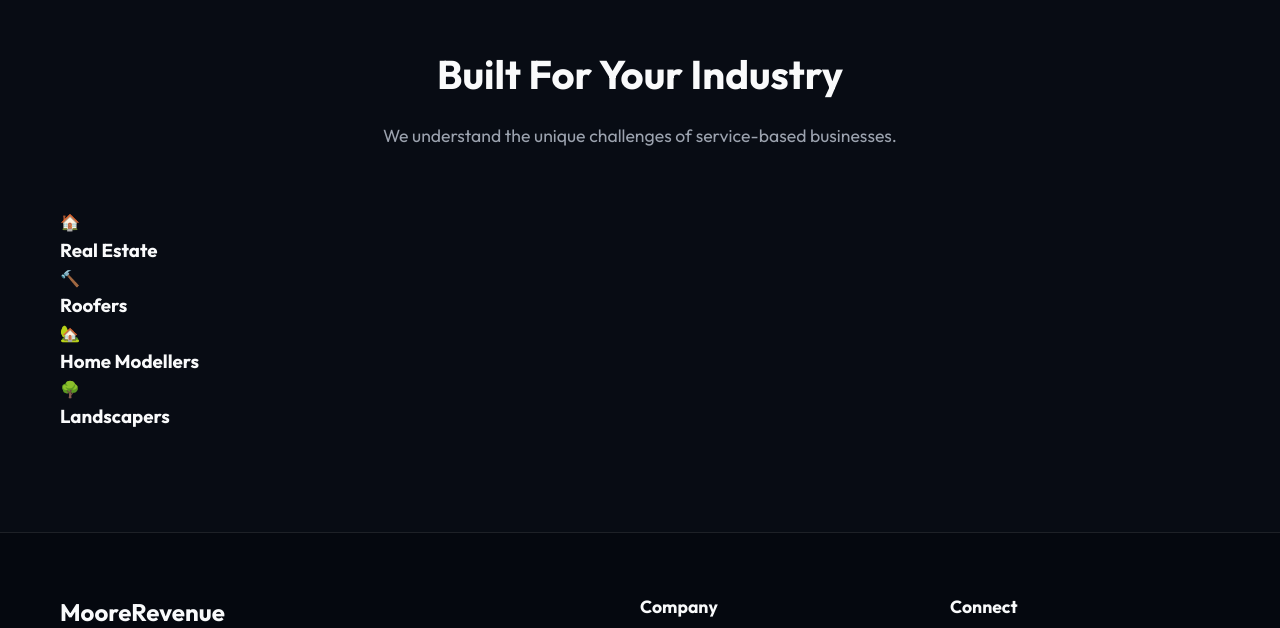
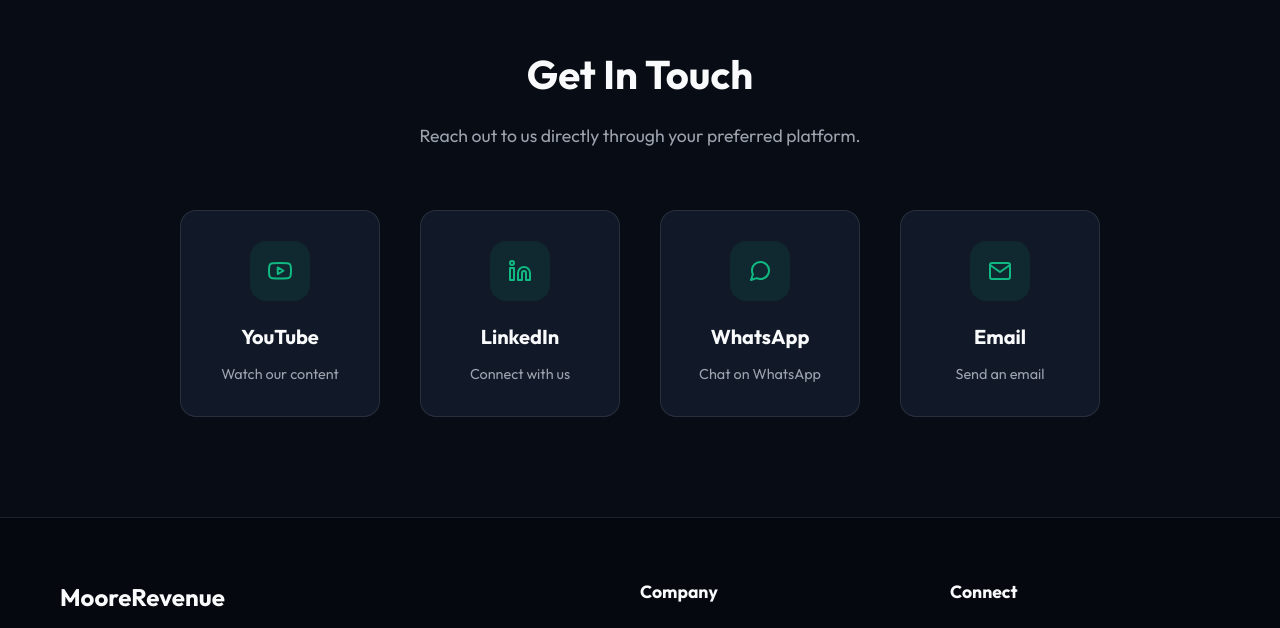
Before and after one commit to keenship1291/moorerevenue, a plain HTML site: page index.html in a window 1280 px wide. Shown: the part 2172-2800 px from the top of the page. Drawn offline with nearby package versions, Linux system fonts and the light colour scheme.

Commit message:
Update index.html

```diff
--- a/index.html
+++ b/index.html
@@ -31,14 +31,13 @@
     <header class="header">
         <div class="container header-container">
             <a href="#" class="logo">
-                <img src="assets/logo.png" alt="MooreRevenue Logo" class="logo-img">
                 <span>MooreRevenue</span>
             </a>
             <nav class="nav">
                 <ul class="nav-list">
                     <li><a href="#services" class="nav-link">Solutions</a></li>
                     <li><a href="voices.html" class="nav-link">Voices</a></li>
-                    <li><a href="#industries" class="nav-link">Industries</a></li>
+                    <li><a href="#contact" class="nav-link">Contact</a></li>
                     <li><a href="#process" class="nav-link">Process</a></li>
                     <li><a href="https://alvo.chat/6UHF" class="btn btn-primary">Contact Us</a></li>
                 </ul>
@@ -187,30 +186,69 @@
             </div>
         </section>
 
-        <!-- Industries Section -->
-        <section class="section bg-darker" id="industries">
+        <!-- Contact Section -->
+        <section class="section bg-darker" id="contact">
             <div class="container">
                 <div class="section-header text-center">
-                    <h2 class="section-title">Built For Your Industry</h2>
-                    <p class="section-subtitle">We understand the unique challenges of service-based businesses.</p>
+                    <h2 class="section-title">Get In Touch</h2>
+                    <p class="section-subtitle">Reach out to us directly through your preferred platform.</p>
                 </div>
-                <div class="industries-grid">
-                    <div class="industry-item">
-                        <span class="industry-icon">🏠</span>
-                        <h3>Real Estate</h3>
-                    </div>
-                    <div class="industry-item">
-                        <span class="industry-icon">🔨</span>
-                        <h3>Roofers</h3>
-                    </div>
-                    <div class="industry-item">
-                        <span class="industry-icon">🏡</span>
-                        <h3>Home Modellers</h3>
-                    </div>
-                    <div class="industry-item">
-                        <span class="industry-icon">🌳</span>
-                        <h3>Landscapers</h3>
-                    </div>
+                <div class="contact-grid">
+                    <a href="https://youtube.com/@preparemytech" target="_blank" class="contact-card">
+                        <div class="contact-icon">
+                            <svg xmlns="http://www.w3.org/2000/svg" width="24" height="24" viewBox="0 0 24 24"
+                                fill="none" stroke="currentColor" stroke-width="2" stroke-linecap="round"
+                                stroke-linejoin="round" class="feather feather-youtube">
+                                <path
+                                    d="M22.54 6.42a2.78 2.78 0 0 0-1.94-2C18.88 4 12 4 12 4s-6.88 0-8.6.46a2.78 2.78 0 0 0-1.94 2A29 29 0 0 0 1 11.75a29 29 0 0 0 .46 5.33A2.78 2.78 0 0 0 3.4 19c1.72.46 8.6.46 8.6.46s6.88 0 8.6-.46a2.78 2.78 0 0 0 1.94-2 29 29 0 0 0 .46-5.25 29 29 0 0 0-.46-5.33z">
+                                </path>
+                                <polygon points="9.75 15.02 15.5 11.75 9.75 8.48 9.75 15.02"></polygon>
+                            </svg>
+                        </div>
+                        <h3>YouTube</h3>
+                        <p>Watch our content</p>
+                    </a>
+                    <a href="https://linkedin.com/in/krishnaaggarwal16" target="_blank" class="contact-card">
+                        <div class="contact-icon">
+                            <svg xmlns="http://www.w3.org/2000/svg" width="24" height="24" viewBox="0 0 24 24"
+                                fill="none" stroke="currentColor" stroke-width="2" stroke-linecap="round"
+                                stroke-linejoin="round" class="feather feather-linkedin">
+                                <path
+                                    d="M16 8a6 6 0 0 1 6 6v7h-4v-7a2 2 0 0 0-2-2 2 2 0 0 0-2 2v7h-4v-7a6 6 0 0 1 6-6z">
+                                </path>
+                                <rect x="2" y="9" width="4" height="12"></rect>
+                                <circle cx="4" cy="4" r="2"></circle>
+                            </svg>
+                        </div>
+                        <h3>LinkedIn</h3>
+                        <p>Connect with us</p>
+                    </a>
+                    <a href="https://wa.me/918287367640" target="_blank" class="contact-card">
+                        <div class="contact-icon">
+                            <svg xmlns="http://www.w3.org/2000/svg" width="24" height="24" viewBox="0 0 24 24"
+                                fill="none" stroke="currentColor" stroke-width="2" stroke-linecap="round"
+                                stroke-linejoin="round" class="feather feather-message-circle">
+                                <path
+                                    d="M21 11.5a8.38 8.38 0 0 1-.9 3.8 8.5 8.5 0 0 1-7.6 4.7 8.38 8.38 0 0 1-3.8-.9L3 21l1.9-5.7a8.38 8.38 0 0 1-.9-3.8 8.5 8.5 0 0 1 4.7-7.6 8.38 8.38 0 0 1 3.8-.9h.5a8.48 8.48 0 0 1 8 8v.5z">
+                                </path>
+                            </svg>
+                        </div>
+                        <h3>WhatsApp</h3>
+                        <p>Chat on WhatsApp</p>
+                    </a>
+                    <a href="mailto:talktokrishna321@gmail.com" class="contact-card">
+                        <div class="contact-icon">
+                            <svg xmlns="http://www.w3.org/2000/svg" width="24" height="24" viewBox="0 0 24 24"
+                                fill="none" stroke="currentColor" stroke-width="2" stroke-linecap="round"
+                                stroke-linejoin="round" class="feather feather-mail">
+                                <path d="M4 4h16c1.1 0 2 .9 2 2v12c0 1.1-.9 2-2 2H4c-1.1 0-2-.9-2-2V6c0-1.1.9-2 2-2z">
+                                </path>
+                                <polyline points="22,6 12,13 2,6"></polyline>
+                            </svg>
+                        </div>
+                        <h3>Email</h3>
+                        <p>Send an email</p>
+                    </a>
                 </div>
             </div>
         </section>
```
